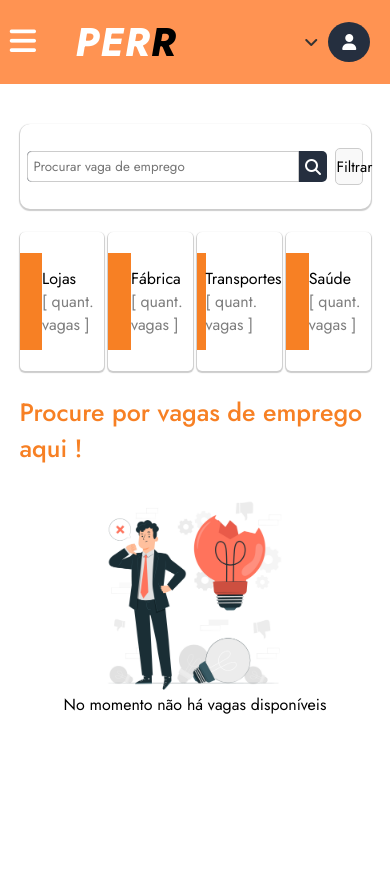
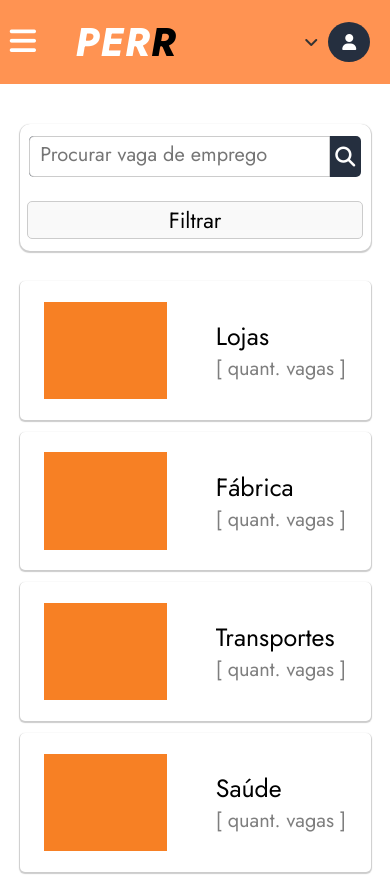
Before and after one commit to Santozzz/TCC-PERR-FRONTEND, a Vue app in the folder frontend/: page /VagaEmprego in a window 390 px wide. Shown: the top 876 px of the page. Before the commit the page ends 844 px from the top, so only its background shows below. Built offline with nearby package versions, Linux system fonts and the light colour scheme.

Commit message:
90% da responsividade da pagina de vagas feita e ajustes no grid

```diff
--- a/frontend/src/components/Home/grid.vue
+++ b/frontend/src/components/Home/grid.vue
@@ -190,7 +190,7 @@ export default {
         display: flex;
         flex-direction: column;
         justify-content: start;
-        width: 0%;
+        width: 42%;
         height: 300px;
     }
     .notifications h4{
--- a/frontend/src/components/VagaEmprego/gridVagas.vue
+++ b/frontend/src/components/VagaEmprego/gridVagas.vue
@@ -16,6 +16,7 @@
             </div>
             <div class="container-vagas">
                 <div class="buscaRapida">
+                    <div class="rowCardArea">
                         <div class="cardAreas">
                             <div class="img-areas"></div>
                             <div class="cardDescription">
@@ -38,6 +39,8 @@
                                 </div>
                             </div>
                         </div>
+                    </div>
+                    <div class="rowCardArea">
                         <div class="cardAreas">
                             <div class="img-areas"></div>
                             <div class="cardDescription">
@@ -57,6 +60,7 @@
                                 </div>
                                 <div class="quantVagas">
                                     <p>[ quant. vagas ]</p>
+                                </div>
                             </div>
                         </div>
                     </div>
@@ -123,7 +127,7 @@ export default {
     .container-pesquisa{
         display: flex;
         justify-content: center;
-        width: 90%;
+        width: 100%;
     }
     .input-search{
         display: flex;
@@ -189,12 +193,18 @@ export default {
         height: 22vh;
         width: 100%;
     }
+    .rowCardArea{
+        display: flex;
+        justify-content: space-between;
+        align-items: center;
+        width: 49.5%;
+        height: 100%;
+    }
     .cardAreas{
         display: flex;
         justify-content: space-evenly;
         align-items: center;
-        width: 24%;
-        height: 75%;
+        width: 49%;
         background-color: #ffffff;
         box-shadow: 0 1px 1px 1px #ccc;
         border-radius: 5px;
@@ -266,10 +276,197 @@ export default {
         align-items: center;
         justify-content: center;
     }
+    @media screen and (max-width: 1920px){
+        .input-search input{
+            padding: 13px;
+        }
+        .input-search i{
+            font-size: 25px;
+        }
+        .input-search input::placeholder{
+            font-size: 20px;
+        }
+        .filter{
+            height: 45%;
+        }
+        .filter button{
+            font-size: 23px;
+        }
+        .cardDescription .nomeArea p{
+            font-size: 25px;
+        }
+        .cardDescription .quantVagas p{
+            font-size: 20px;
+        }
+        .container-vagas h4{
+            font-size: 35px;
+        }
+        .img{
+            width: 300px;
+            height: 420px;
+        }
+        .cardAreas{
+            height: 65%;
+        }
+        .nao-vagas p{
+            font-size: 25px;
+        }
+    }
+    @media screen and (max-width:  1550px) {
+        .cardAreas{
+            height: 60%;
+        }
+        .cardDescription .nomeArea p{
+            font-size: 20px;
+        }
+        .cardDescription .quantVagas p{
+            font-size: 17px;
+        }
+        .container-vagas h4{
+            font-size: 25px;
+        }
+        .img{
+            width: 200px;
+            height: 250px;
+        }
+        .nao-vagas p{
+            font-size: 20px;
+        }
+    }
+    @media screen and (max-width: 1350px){
+        .input-search input{
+            padding: 5px;
+        }
+        .input-search input::placeholder{
+            font-size: 15px;
+        }
+        .input-search i{
+            font-size: 15px;
+        }
+        .filter button{
+            font-size: 15px;
+        }
+    }
     @media screen and (max-width: 1260px){
         .container{
             margin: 40px auto;
             width: 100%;
         }
+        .input-search input{
+            padding: 10px;
+        }
+        .container-pesquisa{
+            width: 85%;
+        }
+        .filter{
+            width: 15%;
+        }
+        .filter button {
+            font-size: 22px;
+        }
+    }
+    @media screen and (max-width: 950px){
+        .input-search{
+            width: 95%;
+        }
+        .filter{
+            width: 15%;
+        }
+        .filter button{
+            font-size: 22px;
+        }
+        .input-search input{
+            padding: 10px;
+        }
+        .buscaRapida{
+            flex-direction: column;
+            height: 30vh;
+            margin: 30px 0 30px 0;
+        }
+        .rowCardArea{
+            width: 100%;
+            height: 48%;
+        }
+        .cardDescription .nomeArea p{
+            font-size: 25px;
+        }
+        .cardDescription .quantVagas p{
+            font-size: 20px;
+        }
+        .cardAreas{
+            height: 100%;
+        }
+        .img-areas{
+            width: 30%;
+        }
+    }
+    @media screen and (max-width: 800px){
+        .img-areas{
+            width: 35%;
+        }
+        .container-pesquisa{
+            width: 80%;
+        }
+        .filter{
+            width: 20%;
+        }
+    }
+    @media screen and (max-width: 640px){
+        .cardAreas{
+            height: 100%;
+        }
+        .buscaRapida{
+            height: 25vh;
+        }
+        .input-search input{
+            width: 90%;
+        }
+        .input-search input::placeholder{
+            font-size: 20px;
+        }
+        .input-search{
+            width: 90%;
+        }
+        .container-pesquisa{
+            width: 100%;
+        }
+        .container-icon i{
+            font-size: 20px;
+        }
+        .filter{
+            width: 25%;
+        }
+    }
+    @media screen and (max-width: 550px){
+        .rowCardArea{
+            height: 49%;
+            flex-direction: column;
+            align-items: center;
+            justify-content: space-between;
+        }
+        .buscaRapida{
+            height: 70vh;
+        }
+        .cardAreas{
+            width: 100%;
+            height: 48%;
+            justify-content: space-around;
+        }
+        .filter{
+            justify-content: center;
+            height: 30%;
+            width: 120%;
+        }
+        .container-pesquisa{
+            width: 105%;
+        }
+        .headerVagas{
+            height: 15vh;
+            flex-direction: column;
+            align-items: center;
+        }
+    }
+    @media screen and(max-width: 462px){
+
     }
 </style>
```
Lines whose indentation alone changed are shown as unchanged.
